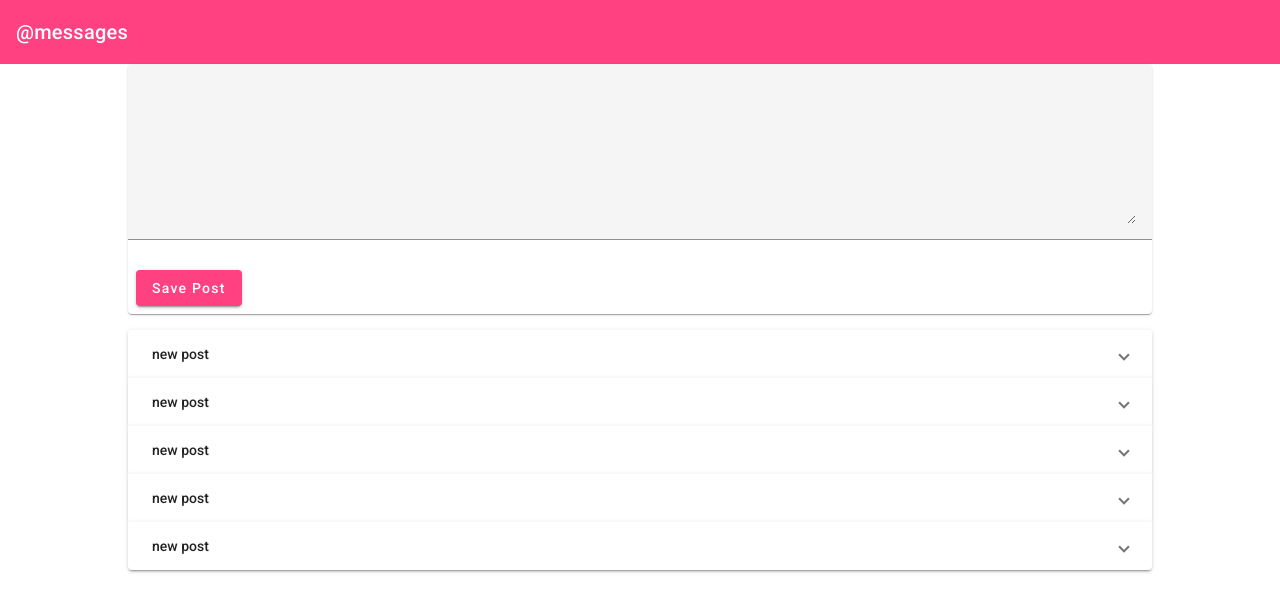
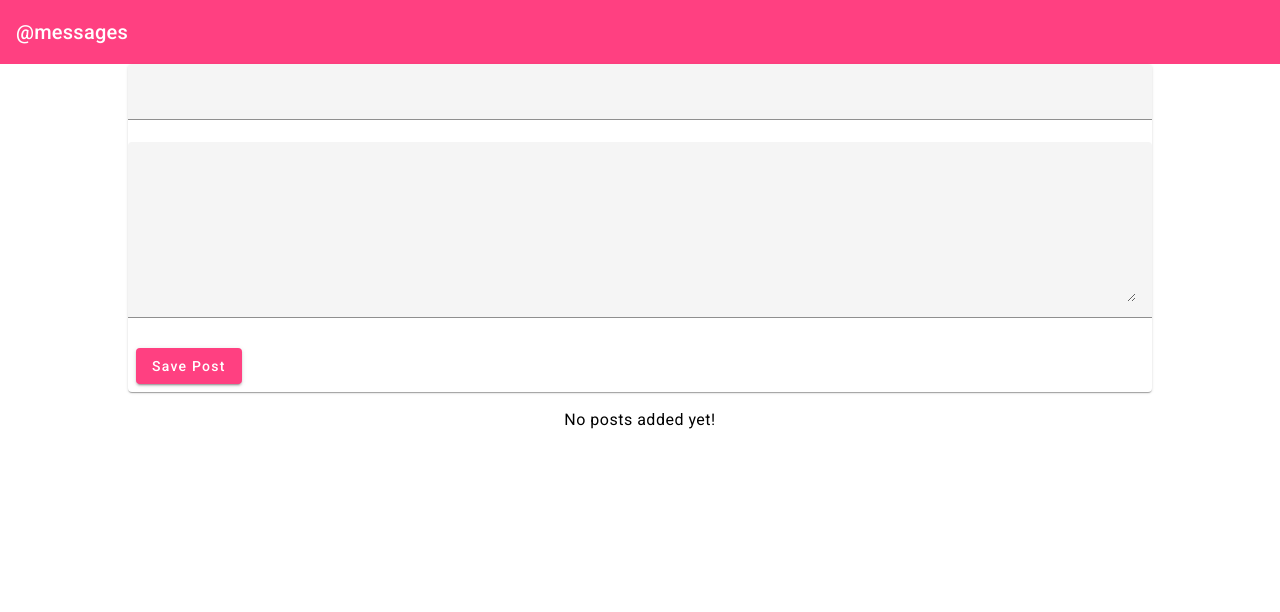
Before and after one commit to iamhrk/MEAN-Stack-Applicaton, an Angular app: page / in a window 1280 px wide. Shown: the top 612 px of the page. Built offline with nearby package versions, Linux system fonts and the light colour scheme.

Commit message:
Output post to expansion section with event emitter

```diff
--- a/src/app/app.component.html
+++ b/src/app/app.component.html
@@ -1,5 +1,5 @@
 <app-header></app-header>
 <main>
-  <app-post-create></app-post-create>
-  <app-post-list></app-post-list>
+  <app-post-create (postCreated)="onPostAdded($event)"></app-post-create>
+  <app-post-list [posts]="storedPosts"></app-post-list>
 </main>
--- a/src/app/app.component.ts
+++ b/src/app/app.component.ts
@@ -6,5 +6,9 @@
   styleUrls: ['./app.component.css']
 })
 export class AppComponent {
-  title = 'mean-stack-applicaton';
+  storedPosts = [];
+
+  onPostAdded(post){
+    this.storedPosts.push(post);
+  }
 }
--- a/src/app/posts/post-create/post-create.component.html
+++ b/src/app/posts/post-create/post-create.component.html
@@ -1,6 +1,9 @@
 <mat-card>
   <mat-form-field>
-  <textarea matInput rows="6" [(ngModel)]="enteredValue"></textarea>
+    <input matInput type="text" [(ngModel)]="enteredTitle">
+  </mat-form-field>
+  <mat-form-field>
+  <textarea matInput rows="6" [(ngModel)]="enteredContent"></textarea>
   </mat-form-field>
   <mat-card-actions>
     <button mat-raised-button color="accent" (click)="onAddPost()">Save Post</button>
--- a/src/app/posts/post-create/post-create.component.ts
+++ b/src/app/posts/post-create/post-create.component.ts
@@ -1,4 +1,4 @@
-import { Component } from '@angular/core';
+import { Component, EventEmitter, Output } from '@angular/core';
 
 @Component({
   selector: 'app-post-create',
@@ -7,10 +7,16 @@
 })
 export class PostCreateComponent {
 
-  enteredValue=""
-  newPost= "";
+  enteredTitle = "";
+  enteredContent = "";
+  @Output() postCreated = new EventEmitter();
+
   onAddPost(){
-    this.newPost = this.enteredValue;
+    const post = {
+      title: this.enteredTitle,
+      content : this.enteredContent
+    };
+    this.postCreated.emit(post);
   }
 
 }
--- a/src/app/posts/post-list/post-list.component.css
+++ b/src/app/posts/post-list/post-list.component.css
@@ -2,3 +2,7 @@
   display: block;
   margin-top: 1rem;
 }
+
+.info-text{
+  text-align: center;
+}
--- a/src/app/posts/post-list/post-list.component.html
+++ b/src/app/posts/post-list/post-list.component.html
@@ -6,3 +6,4 @@
     <p>{{ post.content }}</p>
   </mat-expansion-panel>
 </mat-accordion>
+<p class="info-text mat-body-1" *ngIf="posts.length === 0">No posts added yet!</p>
--- a/src/app/posts/post-list/post-list.component.ts
+++ b/src/app/posts/post-list/post-list.component.ts
@@ -1,4 +1,4 @@
-import { Component } from '@angular/core';
+import { Component, Input } from '@angular/core';
 
 @Component({
   selector: 'app-post-list',
@@ -6,11 +6,13 @@
   styleUrls: ['./post-list.component.css']
 })
 export class PostListComponent {
-  posts = [
-    {title: 'new post', content: 'dummy text of the post'},
-    {title: 'new post', content: 'dummy text of the post'},
-    {title: 'new post', content: 'dummy text of the post'},
-    {title: 'new post', content: 'dummy text of the post'},
-    {title: 'new post', content: 'dummy text of the post'}
-  ]
+  // posts = [
+  //   {title: 'new post', content: 'dummy text of the post'},
+  //   {title: 'new post', content: 'dummy text of the post'},
+  //   {title: 'new post', content: 'dummy text of the post'},
+  //   {title: 'new post', content: 'dummy text of the post'},
+  //   {title: 'new post', content: 'dummy text of the post'}
+  // ]
+
+  @Input() posts = [];
 }
```
